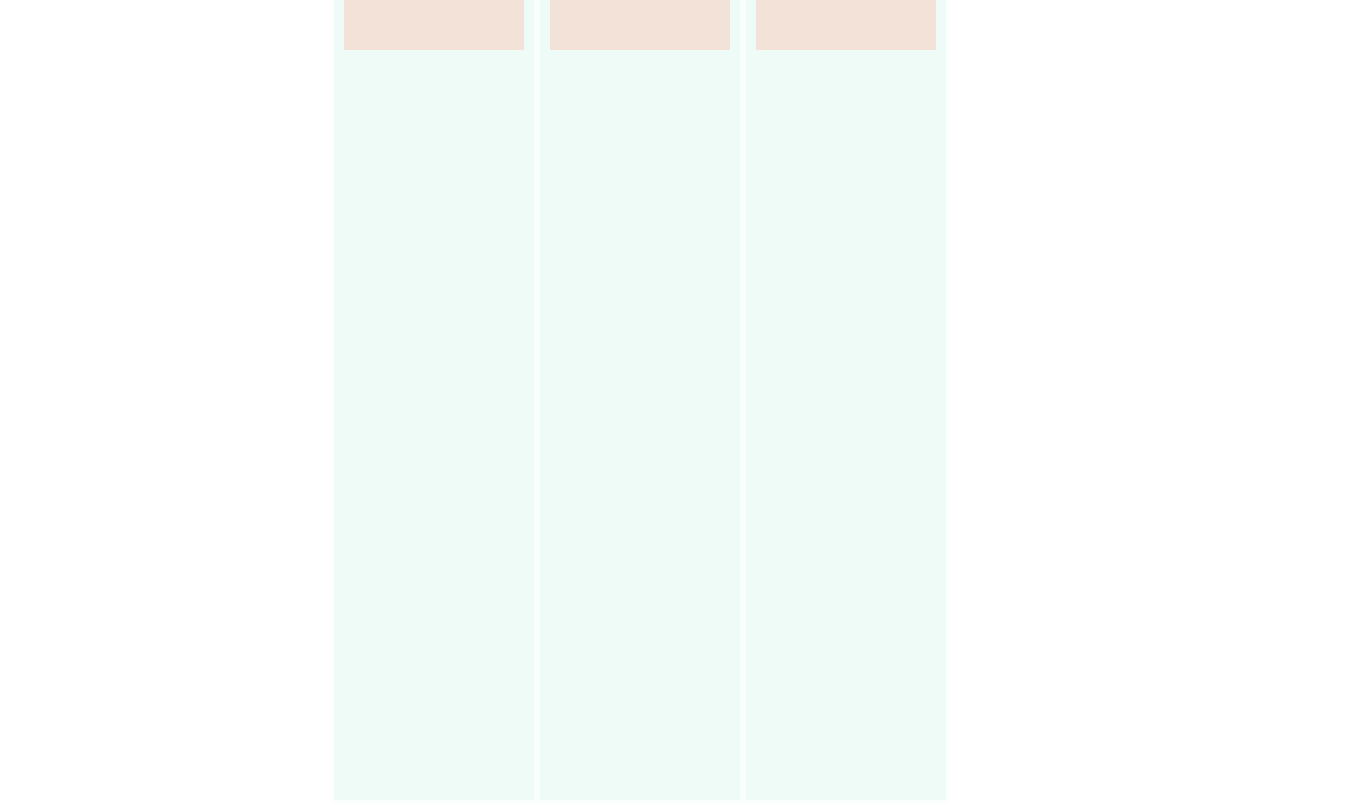
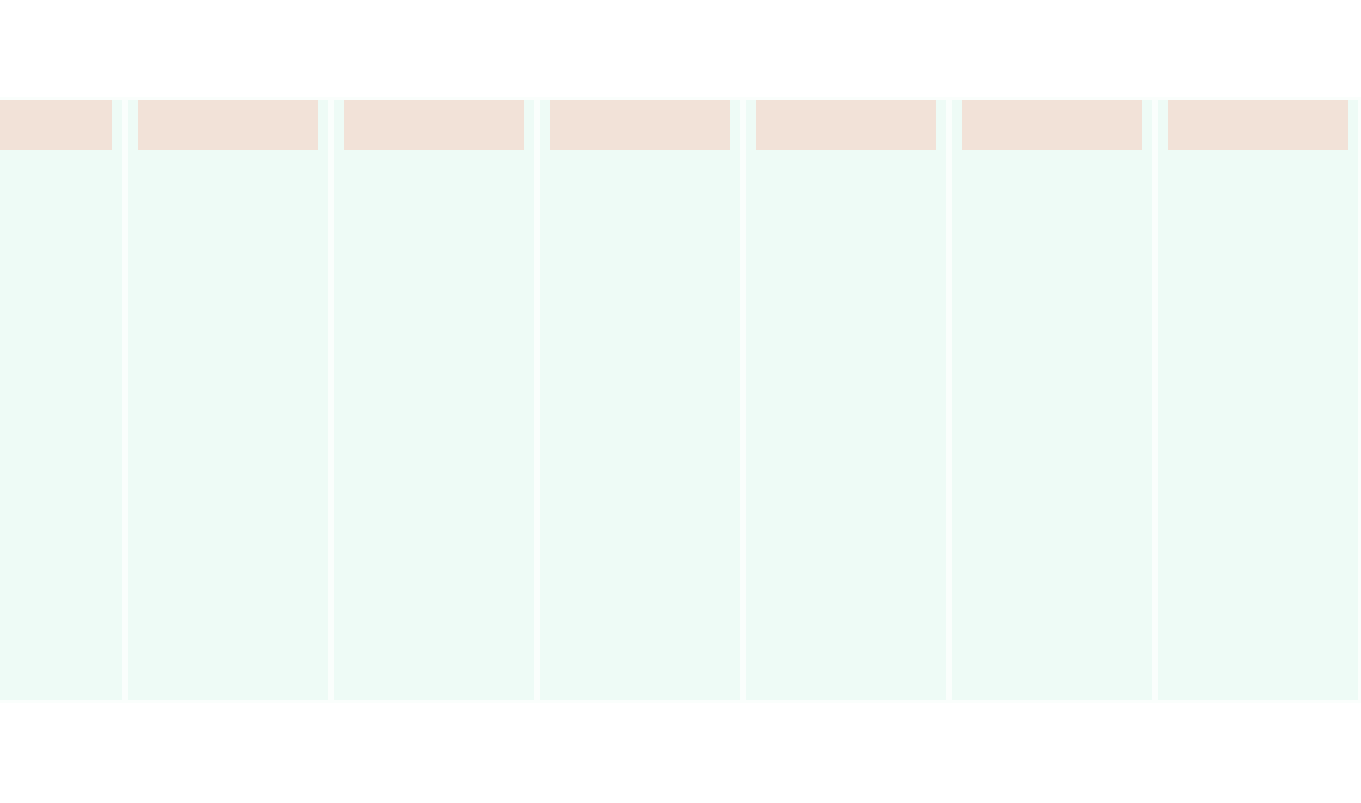
Before and after one commit to EugeneHerasymchuk/react-event-calendar, a React (Create React App) app: page / in a window 1280 px wide. Shown: the whole page, 1361 px wide, since content can reach past the window. Built offline with nearby package versions, Linux system fonts and the light colour scheme.

Commit message:
Working on Day

```diff
--- a/src/components/CalendarDay/CalendarDay.css
+++ b/src/components/CalendarDay/CalendarDay.css
@@ -1,6 +1,6 @@
 .rt-calendar-day {
     width: 200px;
-    height: 800px;
+    height: 600px;
 
     background-color: #a3e7cb2e;
     border: 3px solid #ffffffba;
--- a/src/components/CalendarWeek/CalendarWeek.js
+++ b/src/components/CalendarWeek/CalendarWeek.js
@@ -7,6 +7,10 @@ const CalendarWeek = ({ workingTime, weekStart, busyHours }) => {
   console.log(workingTime, weekStart, busyHours);
   return (
     <div className="rt-calendar-week">
+      <CalendarDay />
+      <CalendarDay />
+      <CalendarDay />
+      <CalendarDay />
       <CalendarDay />
       <CalendarDay />
       <CalendarDay />
```
